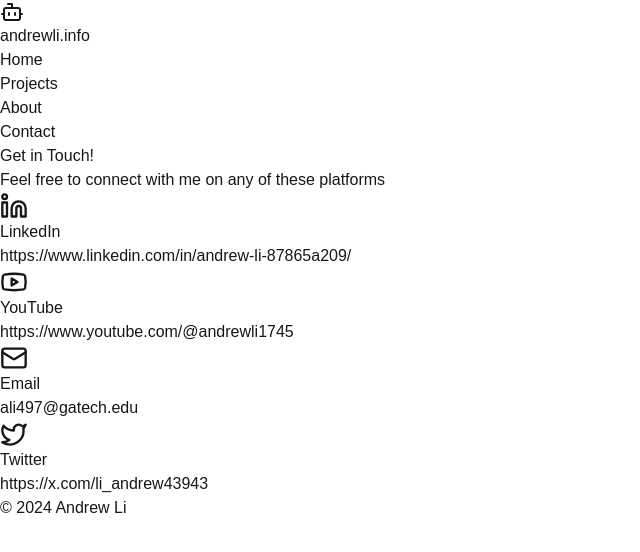
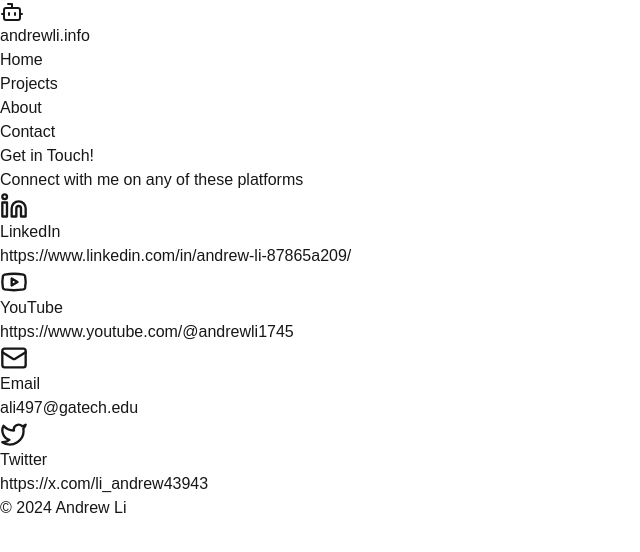
Before and after one commit to ANDREW-Li-33/portfolio_andrewli, a Next.js app: page /contact in a window 1280 px wide. Shown: the top 552 px of the page, without its empty margins (0-640 px from the left). Built offline with nearby package versions, Linux system fonts and the light colour scheme.

Commit message:
wording changes

```diff
--- a/src/app/contact/page.tsx
+++ b/src/app/contact/page.tsx
@@ -37,7 +37,7 @@
             Get in Touch!
           </h1>
           <p className="text-lg text-gray-400">
-            Feel free to connect with me on any of these platforms
+            Connect with me on any of these platforms
           </p>
         </div>
 
--- a/src/app/projects/page.tsx
+++ b/src/app/projects/page.tsx
@@ -17,7 +17,7 @@
           />
           <h2 className="text-xl font-semibold mb-2">Short-Term Projects</h2>
           <p className="mb-4">
-            Explore projects completed over shorter timeframes, showcasing quick innovations and experimental designs.
+            Explore projects that took one week or less!
           </p>
           <Link
             href="/projects/short-term"
@@ -38,7 +38,7 @@
           />
           <h2 className="text-xl font-semibold mb-2">Long-Term Projects</h2>
           <p className="mb-4">
-            Dive into in-depth, multi-phase projects that highlight sustained effort and detailed development processes.
+            Explore projects that took several weeks or longer!
           </p>
           <Link
             href="/projects/long-term"
```
